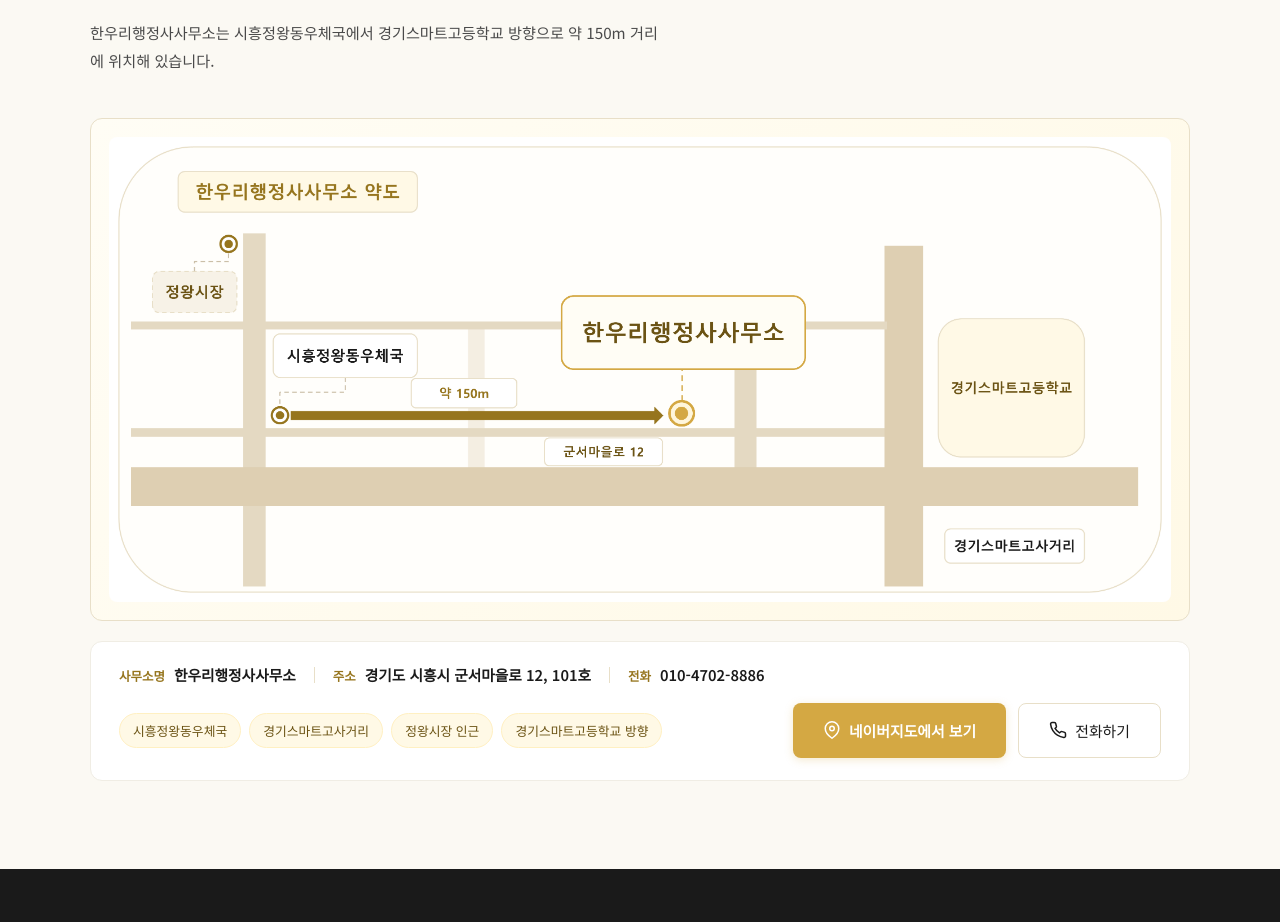
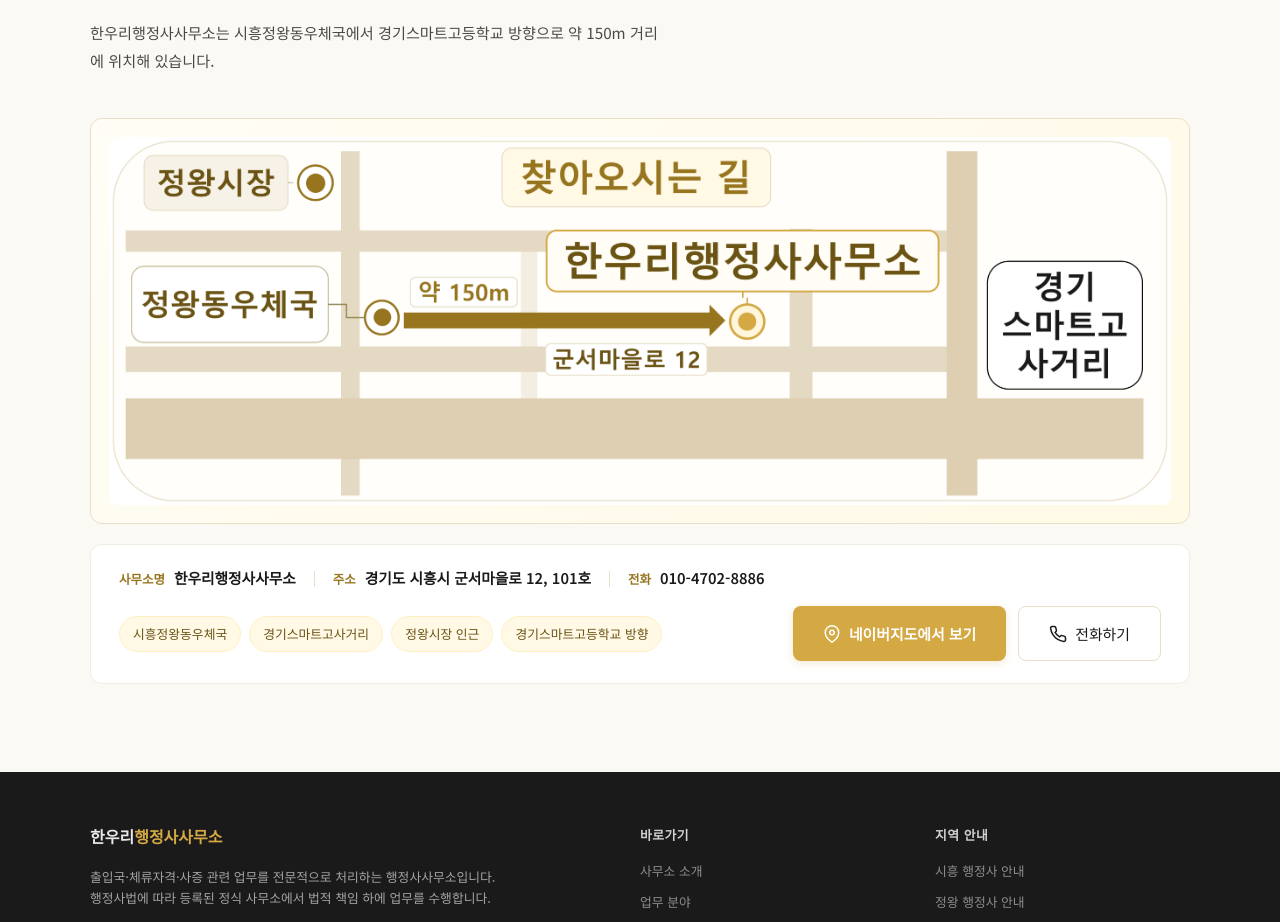
Before and after one commit to paulchan890130/hanwoory, a Next.js app in the folder frontend/: page / in a window 1280 px wide. Shown: the part 5420-6342 px from the top of the page. Built offline with nearby package versions, Linux system fonts and the light colour scheme; no server answers; a web font is replaced by a local one.

Commit message:
fix(home): update directions map image

```diff
--- a/frontend/components/public/DirectionsSection.tsx
+++ b/frontend/components/public/DirectionsSection.tsx
@@ -30,8 +30,8 @@ export function DirectionsSection() {
             src={MAP_IMAGE}
             alt="한우리행정사사무소 약도 — 시흥정왕동우체국에서 경기스마트고등학교 방향으로 군서마을로를 따라 약 150m"
             loading="lazy"
-            width={3765}
-            height={1647}
+            width={4852}
+            height={1681}
           />
         </figure>
 
```
Also changed, not shown: frontend/public/directions-map.png.
